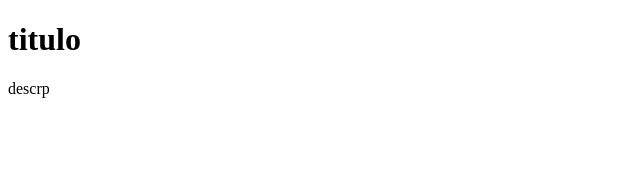
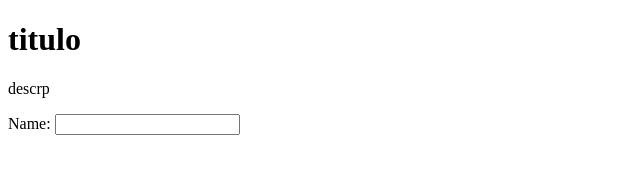
Before and after one commit to Fig77/Facundo-Juan, a plain HTML site: page index.html in a window 1280 px wide. Shown: the whole page, without its empty margins (0-640 px from the left). Drawn offline with Linux system fonts and the light colour scheme.

Commit message:
User Stories 3 & 4

```diff
--- a/index.html
+++ b/index.html
@@ -13,7 +13,10 @@
 	  <h1 id="title">titulo</h1>
 
 	  <p id="description">descrp</p>
-
+    <form id="survey-form">
+      <label for="name">Name:</label>
+      <input id="name" type="text">
+    </form>
 
 
 
```
